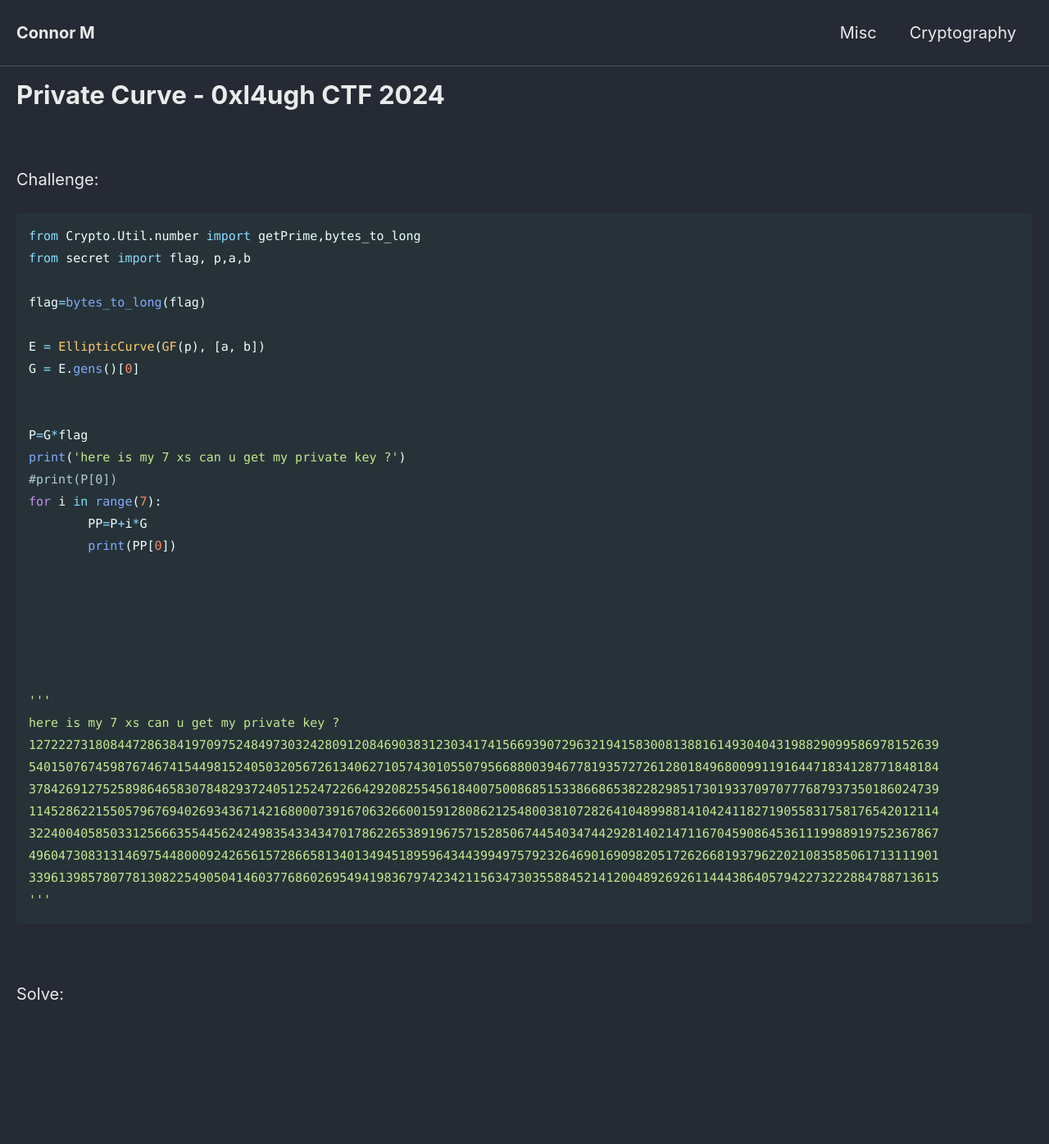
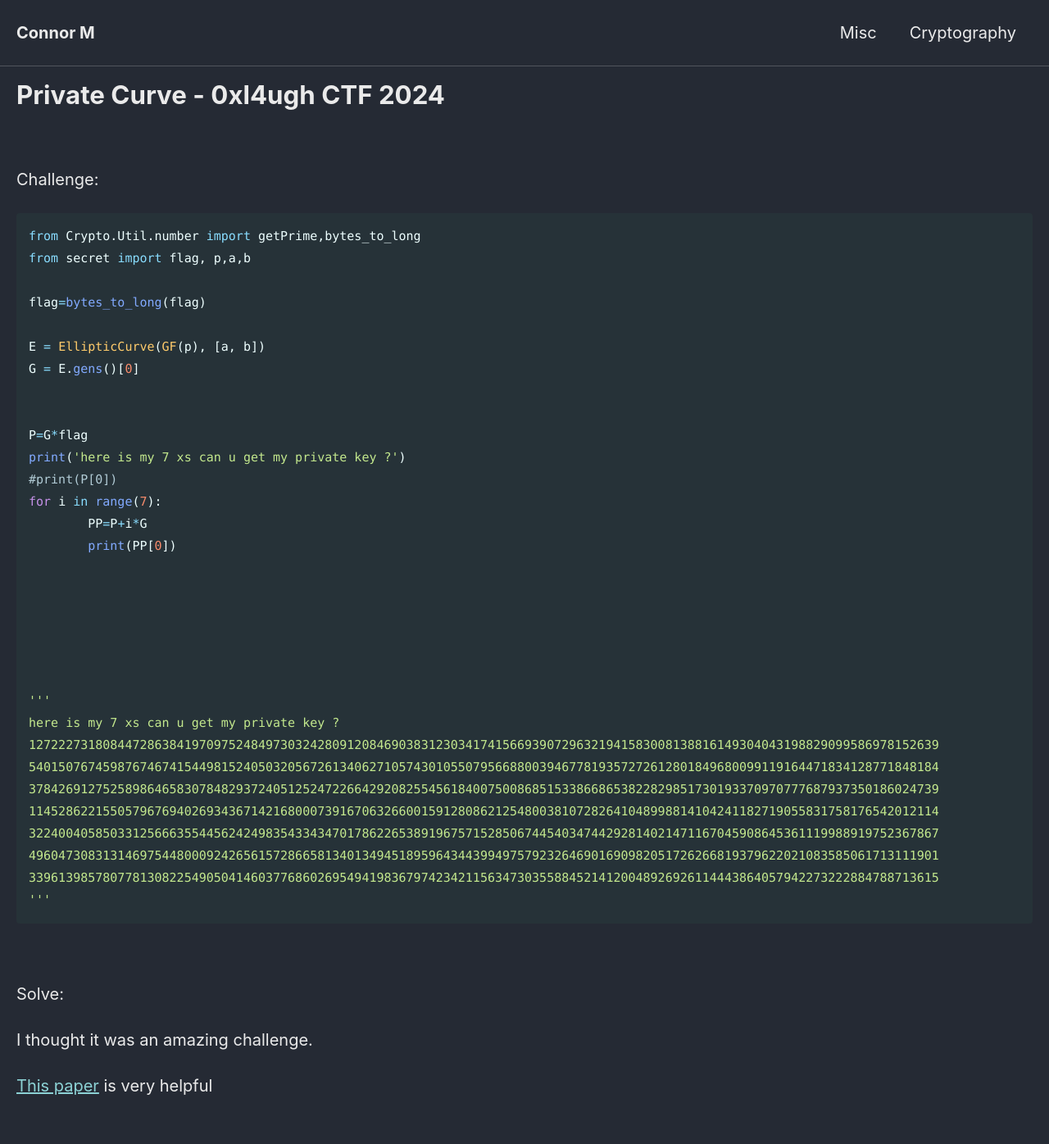
Before and after one commit to Connor-McCartney/Connor-McCartney.github.io, a Jekyll site: the page built from _pages/cryptography/ecc/PrivateCurve-0xl4ughCTF2024.md, in a window 1280 px wide. Shown: the whole page at 82% size. Built offline with Jekyll 4.4.1, drawn with Linux system fonts in a browser that asks for light colours; cached includes are drawn as plain includes; before the commit the page ends 1284 px from its top, so only the background shows below that.

Commit message:
Update PrivateCurve-0xl4ughCTF2024.md

```diff
--- a/_pages/cryptography/ecc/PrivateCurve-0xl4ughCTF2024.md
+++ b/_pages/cryptography/ecc/PrivateCurve-0xl4ughCTF2024.md
@@ -45,3 +45,7 @@ here is my 7 xs can u get my private key ?
 <br>
 
 Solve:
+
+I thought it was an amazing challenge.
+
+[This paper](https://arxiv.org/pdf/1609.03305) is very helpful
```
